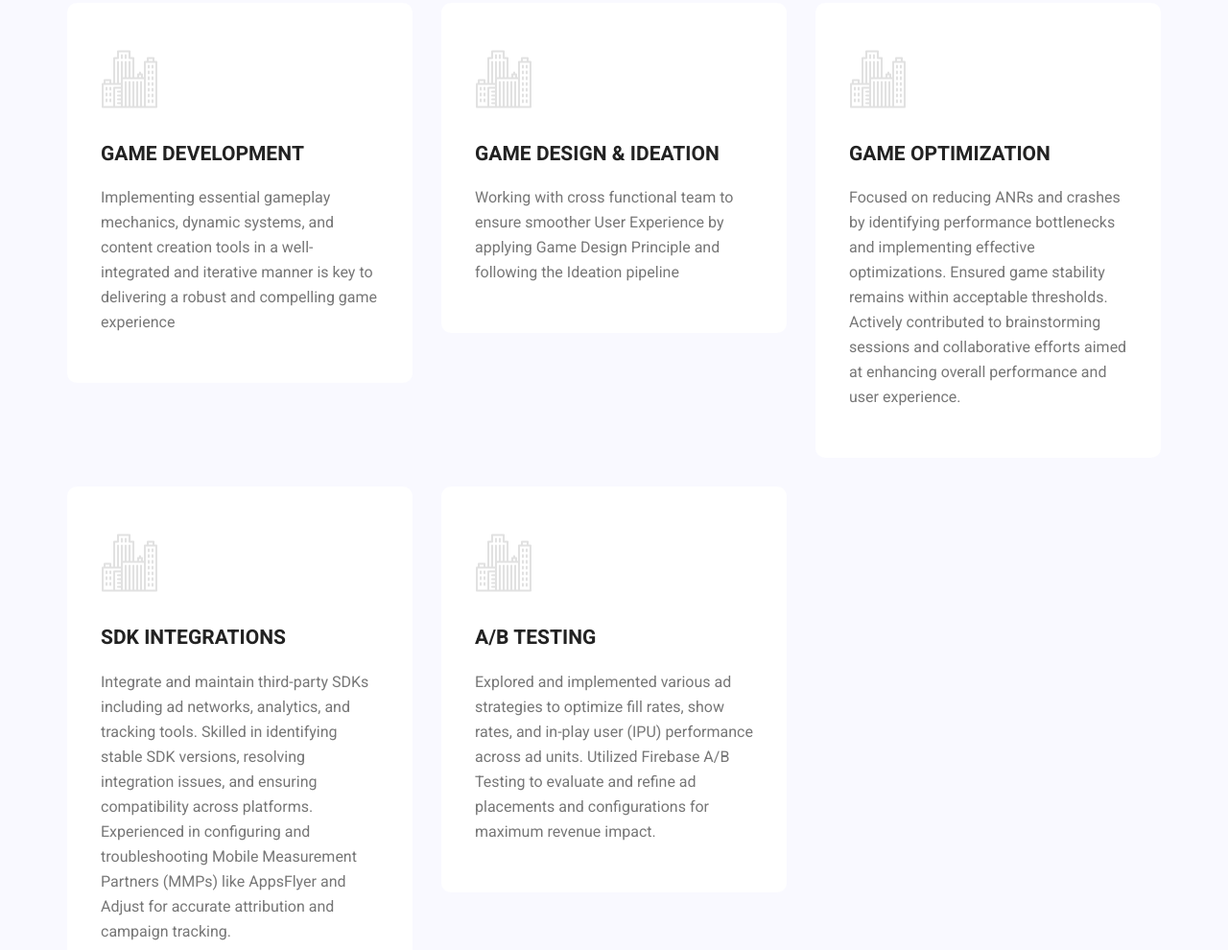
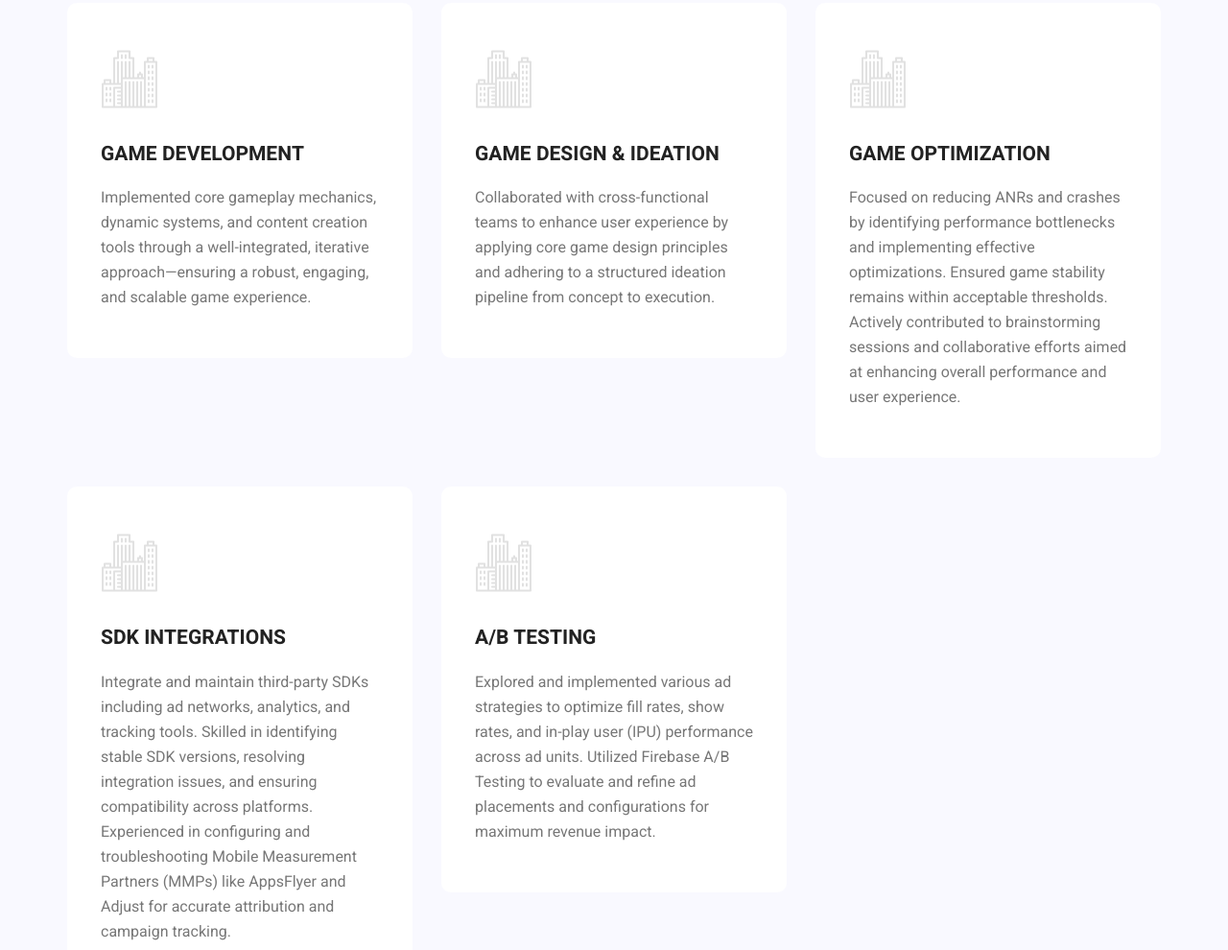
Before and after one commit to saimanidrees/portfolio, a plain HTML site: page index.html in a window 1280 px wide. Shown: the part 2839-3829 px from the top of the page at 96% size. Drawn offline with Linux system fonts and the light colour scheme.

Commit message:
Update index.html

```diff
--- a/index.html
+++ b/index.html
@@ -217,15 +217,14 @@
         				<div class="feature_item">
         					<i class="flaticon-city"></i>
         					<h4>Game Development</h4>
-        					<p>Implementing essential gameplay mechanics, dynamic systems, and content creation tools in a well-
-integrated and iterative manner is key to delivering a robust and compelling game experience</p>
+        					<p>Implemented core gameplay mechanics, dynamic systems, and content creation tools through a well-integrated, iterative approach—ensuring a robust, engaging, and scalable game experience.</p>
         				</div>
         			</div>
         			<div class="col-lg-4 col-md-6">
         				<div class="feature_item">
         					<i class="flaticon-city"></i>
         					<h4>Game Design & Ideation</h4>
-        					<p>Working with cross functional team to ensure smoother User Experience by applying Game Design Principle and following the Ideation pipeline</p>
+        					<p>Collaborated with cross-functional teams to enhance user experience by applying core game design principles and adhering to a structured ideation pipeline from concept to execution.</p>
         				</div>
         			</div>
         			<div class="col-lg-4 col-md-6">
```
